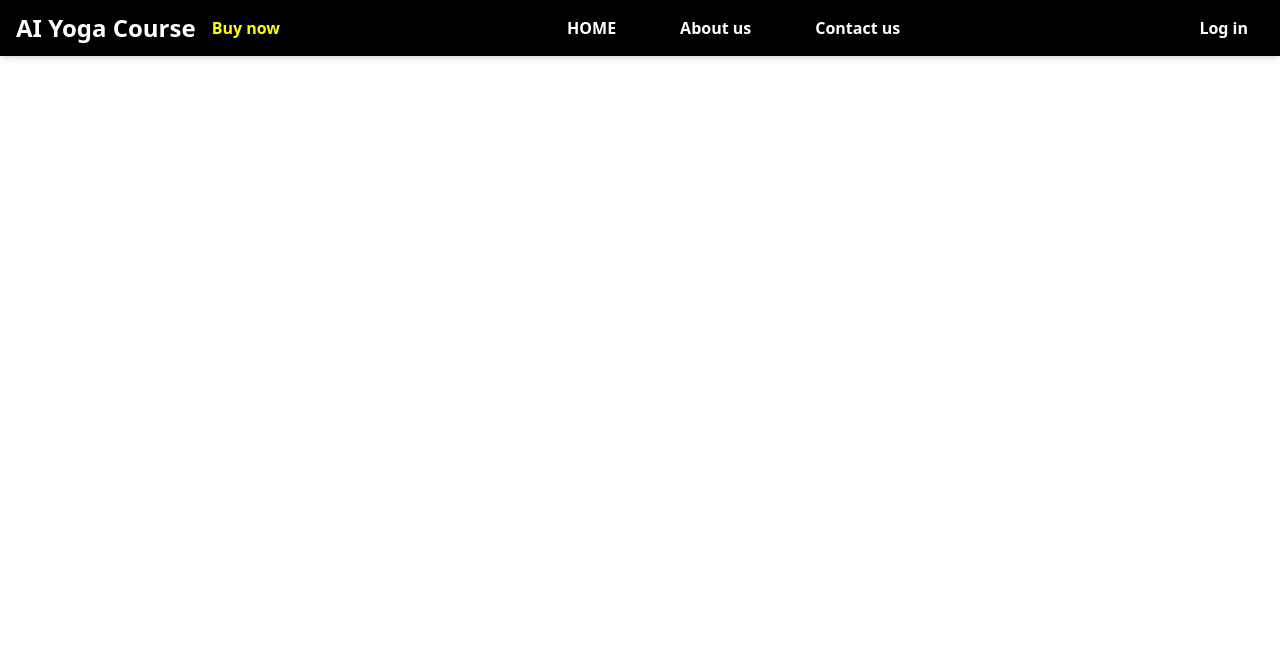
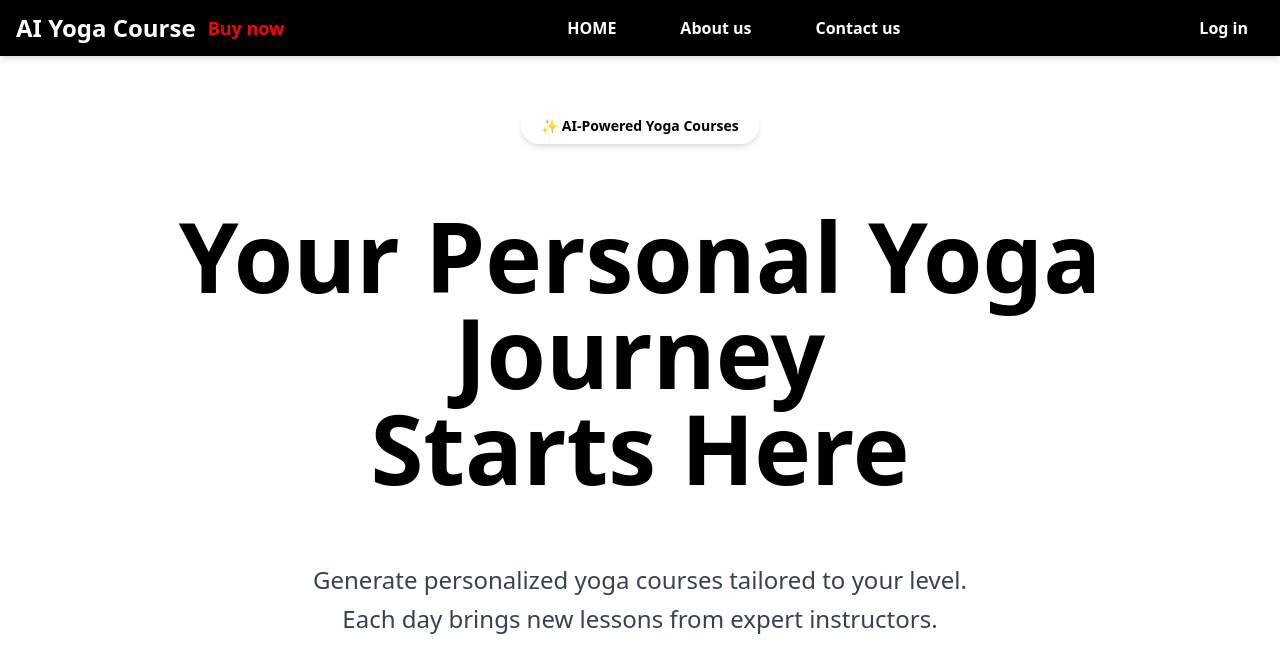
Before and after one commit to notVivekG/yoga-playlist-generator, a website: page src/index.html in a window 1280 px wide. Drawn offline with nearby package versions, Linux system fonts and the light colour scheme; files that its build step writes are made by us from their sources.

Commit message:
index updated 07/11

```diff
--- a/src/index.html
+++ b/src/index.html
@@ -10,15 +10,14 @@
 
 <body class="bg-white">
 
-  <nav class="flex justify-between items-center px-4 py-2 bg-black shadow-md">
+  <nav class=" flex justify-between items-center px-4 py-2 bg-black shadow-md">
 
     <div class="flex items-center space-x-3">
       <h1 class="text-2xl font-bold text-white">AI Yoga Course</h1>
-      <h3 id="yt" class="hover:text-blue-500 hover:bg-white text-shadow-black px-1 py-1 rounded-md font-semibold ">Buy now</h3>
+      <h3 id="yt" class="text-lg font-semibold text-white"></h3>
     </div>
 
-
-    <ul class="flex justify-center items-center space-x-8">
+     <ul class="flex justify-center items-center space-x-8 ">
       <li><button class="hover:text-blue-500 hover:bg-white text-white font-semibold px-4 py-2 rounded-md hover:opacity-90">HOME</button></li>
       <li><button class="hover:text-blue-500 hover:bg-white text-white font-semibold px-4 py-2 rounded-md hover:opacity-90">About us</button></li>
       <li><button class="hover:text-blue-500 hover:bg-white text-white font-semibold px-4 py-2 rounded-md hover:opacity-90">Contact us</button></li>
@@ -31,21 +30,38 @@
   </nav>
 
 
-  <section class="w-full h-screen bg-cover bg-center" style="background-image: url('./your-image.jpg');">
+  <section class="flex flex-col items-center  text-center h-screen px-4 pt-5">
+    <button
+      class="px-5 py-2 mb-16 mt-8 text-sm font-semibold  text-black rounded-full shadow-md">
+      ✨ AI-Powered Yoga Courses
+    </button>
+    <h1 class="text-5xl md:text-8xl font-bold mb-16">
+      Your Personal Yoga Journey
+      <br>Starts Here
+    </h1>
+    <p class="text-gray-700 space-y-10 text-2xl  leading-relaxed">
+      Generate personalized yoga courses tailored to your level.<br>
+      Each day brings new lessons from expert instructors.
+    </p>
   </section>
 
 </body>
 <script>
-    const changeText = function () {
-        document.querySelector('#yt').innerHTML = "Buy now"
-        setTimeout(changeText2, 2000)
-    }
+  const ytBtn = document.querySelector('#yt');
 
-    const changeText2 = function () {
-        document.querySelector('#yt').innerHTML = "60% off"
-        document.querySelector('#yt').style.color = "yellow";
-        setTimeout(changeText, 2000)
-    }
-    changeText();
+
+  const changeText = function () {
+    ytBtn.innerText = "Buy now";
+    setTimeout(changeText2, 2000);
+  };
+
+  const changeText2 = function () {
+    ytBtn.innerText = "60% off";
+    setTimeout(changeText, 2000);
+    ytBtn.style.color = "red";
+  };
+
+  changeText();
+
 </script>
 </html>
```
